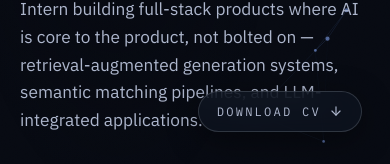
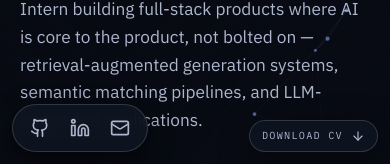
Before and after one commit to MuhammadAbdullah12-ux/Portfolio, a plain HTML site: page index.html in a window 390 px wide. Shown: the part 680-844 px from the top of the page. Drawn offline with Linux system fonts and the light colour scheme.

Commit message:
Enable mobile floating social dock at bottom left of phone screen

```diff
--- a/styles.css
+++ b/styles.css
@@ -1314,7 +1314,36 @@ img, canvas { display: block; max-width: 100%; }
   .timeline-side-left .timeline-desc { margin-left: 0; }
 
   .orbit-field { transform: scale(0.62); margin: -40px auto -60px; }
-  .social-rail { display: none; }
+
+  /* Mobile floating social rail & CV dock */
+  .social-rail {
+    left: 16px;
+    bottom: 16px;
+    z-index: 50;
+    gap: 0;
+  }
+  .social-rail-inner {
+    flex-direction: row;
+    padding: 6px 10px;
+    gap: 6px;
+    border-radius: 999px;
+    box-shadow: 0 8px 24px rgba(0, 0, 0, 0.6);
+    background: rgba(14, 20, 32, 0.92);
+  }
+  .social-rail-item {
+    width: 34px; height: 34px;
+  }
+  .social-rail-line { display: none; }
+
+  .floating-cv-btn {
+    right: 16px;
+    bottom: 16px;
+    padding: 8px 14px;
+    font-size: 0.68rem;
+    letter-spacing: 0.12em;
+    z-index: 50;
+    background: rgba(14, 20, 32, 0.92);
+  }
 }
 
 @media (max-width: 520px) {
@@ -1323,4 +1352,6 @@ img, canvas { display: block; max-width: 100%; }
   .hero-actions { flex-direction: column; align-items: stretch; }
   .orbit-field { transform: scale(0.42); margin: -90px auto -110px; }
   .loader-bar { width: 220px; }
+  .social-rail { left: 12px; bottom: 12px; }
+  .floating-cv-btn { right: 12px; bottom: 12px; padding: 7px 12px; font-size: 0.64rem; }
 }
```
